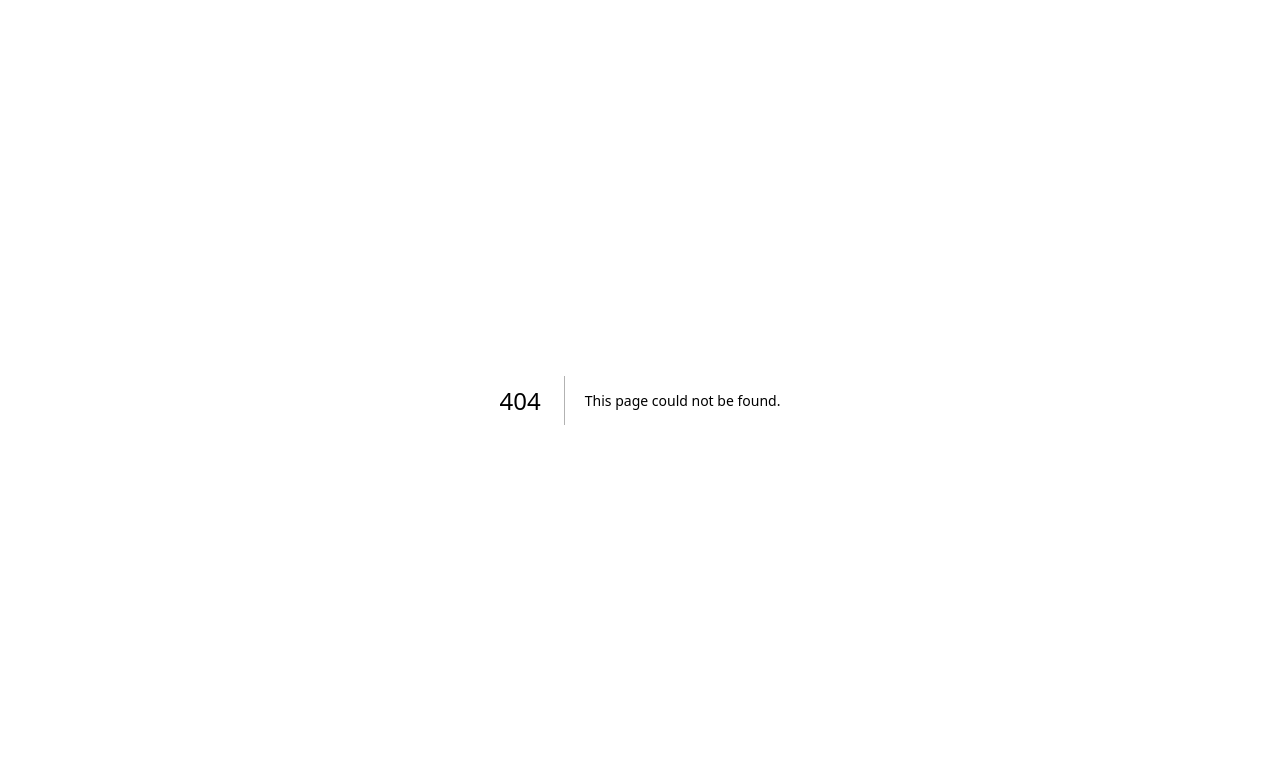
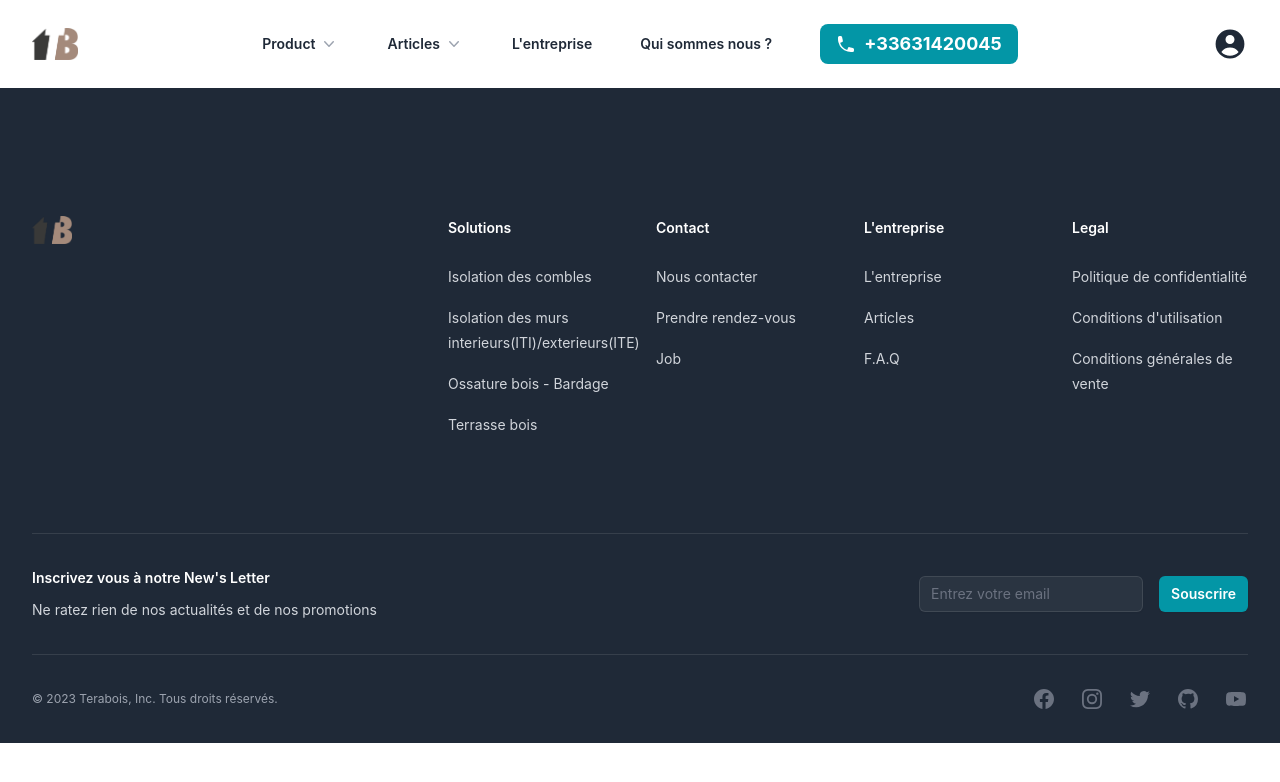
Before and after one commit to magicniclus/terabois, a Next.js app: page /prestations/isolation-des-combles/remerciement in a window 1280 px wide. Before the commit this address had no page. Shown: the top 782 px of the page. Built offline with nearby package versions, Linux system fonts and the light colour scheme.

Commit message:
Create index.js

```diff
--- /dev/null
+++ b/pages/prestations/isolation-des-combles/remerciement/index.js
@@ -0,0 +1,8 @@
+import React from "react";
+import Global from "../../../../layouts/Global";
+
+const index = () => {
+  return <Global></Global>;
+};
+
+export default index;
```
